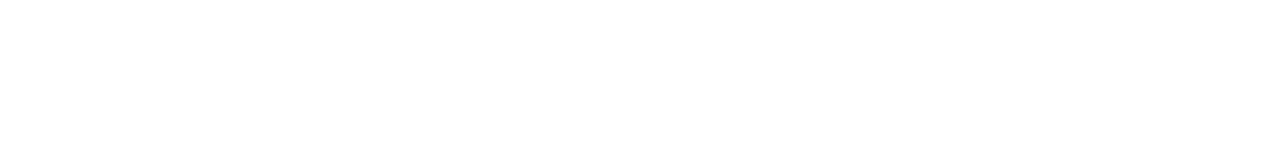
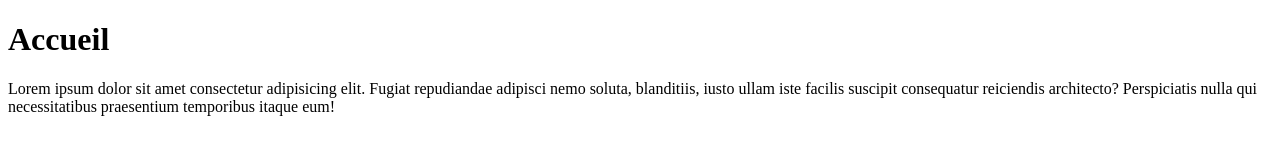
Before and after one commit to jess-stpierre/TP1_Enviroment2, a plain HTML site: page index.html in a window 1280 px wide. Drawn offline with Linux system fonts and the light colour scheme.

Commit message:
ajout d'un titre et un paragraph a la page daccueil

```diff
--- a/index.html
+++ b/index.html
@@ -9,6 +9,11 @@
 
 <body>
 
+    <h1>Accueil</h1>
+    <p>Lorem ipsum dolor sit amet consectetur adipisicing elit. Fugiat repudiandae adipisci nemo soluta, blanditiis, iusto
+        ullam iste facilis suscipit consequatur reiciendis architecto? Perspiciatis nulla qui necessitatibus praesentium
+        temporibus itaque eum!</p>
+
 </body>
 
 </html>
```
